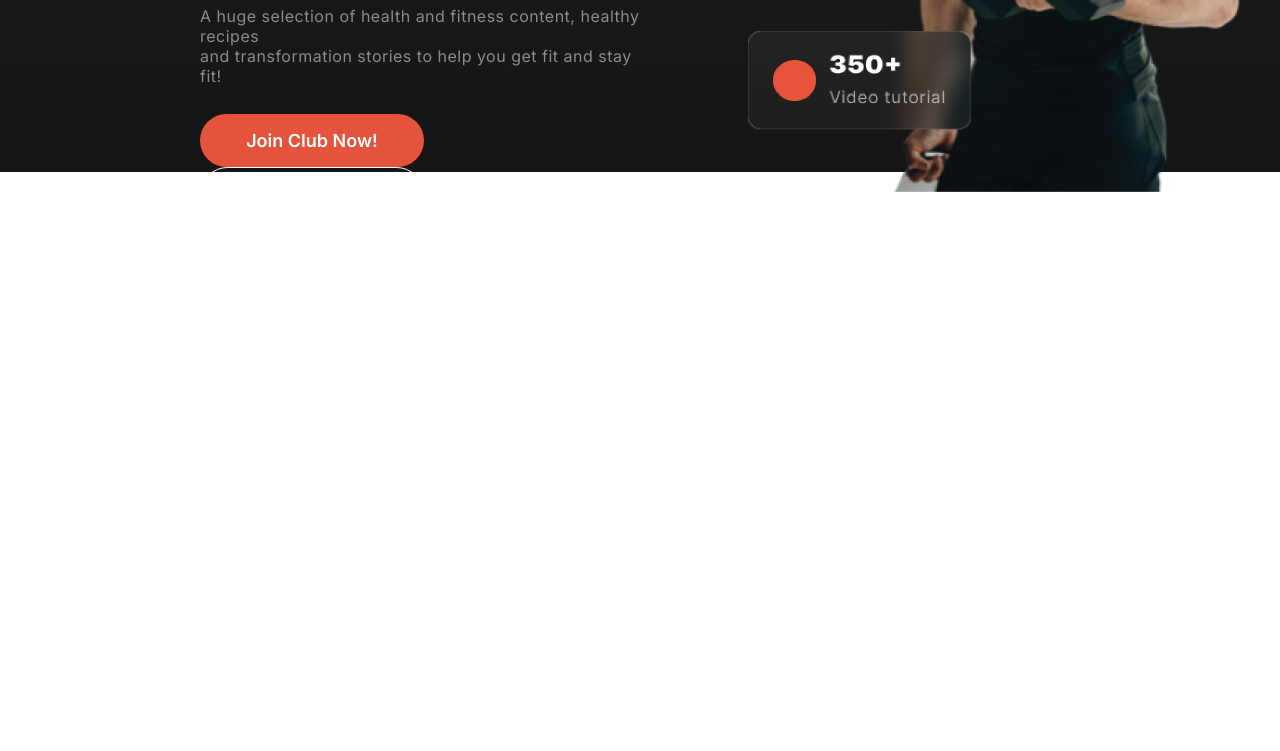
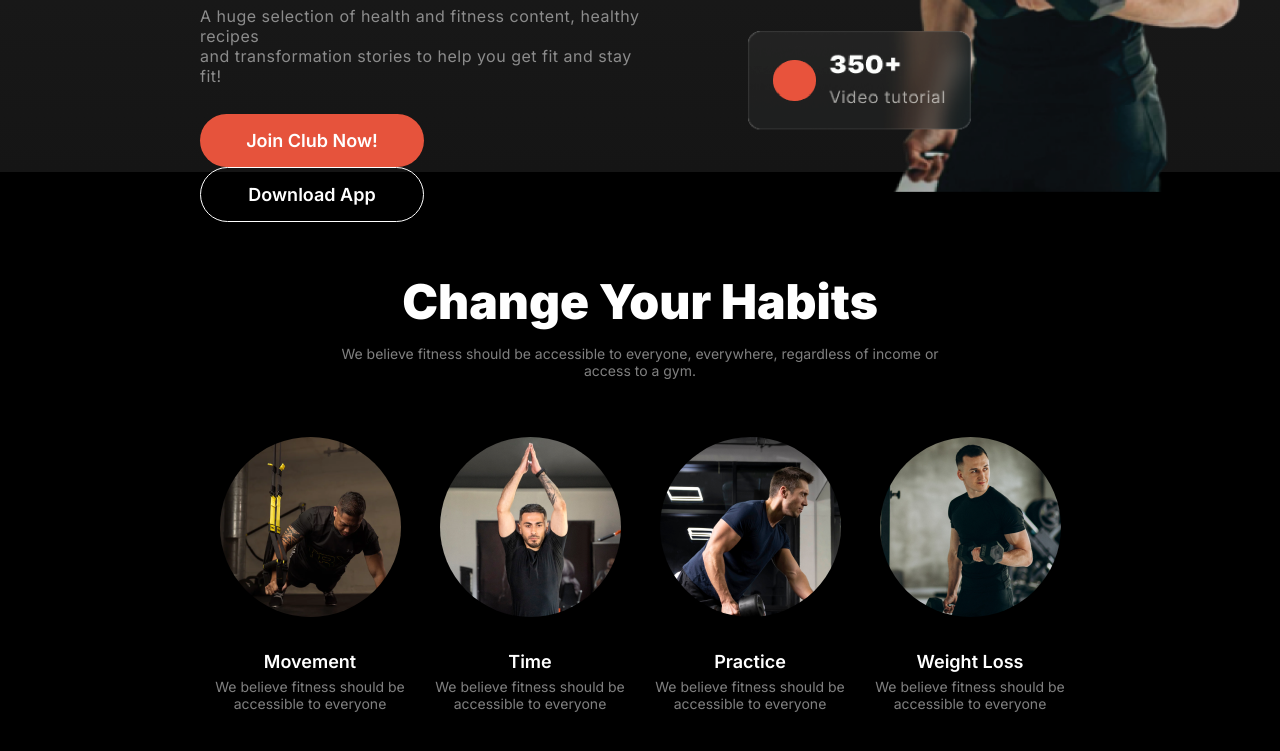
Before and after one commit to nafiulkabirbd/fitness-coach, a plain HTML site: page index.html in a window 1280 px wide. Shown: the part 563-1314 px from the top of the page. Before the commit the page ends 800 px from the top, so only its background shows below. Drawn offline with Linux system fonts and the light colour scheme.

Commit message:
habits section start

```diff
--- a/css/style.css
+++ b/css/style.css
@@ -129,3 +129,51 @@ nav a {
   margin-left: 100px;
 }
 /* banner style end */
+
+/* habits style start */
+.habits-container {
+  text-align: center;
+  background-color: #000;
+  padding: 100px 200px;
+}
+
+.habits-title {
+  color: #fff;
+  font-size: 48px;
+  font-weight: 900;
+}
+
+.habits-details {
+  color: rgba(255, 255, 255, 0.5);
+  text-align: center;
+  font-size: 14px;
+  font-weight: 400;
+  padding-top: 14px;
+}
+
+.habits-box {
+  display: flex;
+  justify-content: space-around;
+  align-items: center;
+  padding-top: 58px;
+}
+
+.habits-img {
+  border-radius: 50%;
+}
+
+.hb-title {
+  color: #fff;
+  font-size: 18px;
+  font-weight: 600;
+  padding-top: 30px;
+}
+
+.hb-details {
+  color: rgba(255, 255, 255, 0.5);
+  text-align: center;
+  font-size: 14px;
+  font-weight: 400;
+  padding-top: 6px;
+}
+/* habits style end */
--- a/index.html
+++ b/index.html
@@ -65,5 +65,53 @@
       <!-- banner section end -->
     </header>
     <!-- header section end -->
+
+    <!-- main section start -->
+    <main>
+      <!-- habits section start -->
+      <section>
+        <div class="habits-container">
+          <h2 class="habits-title">Change Your Habits</h2>
+          <p class="habits-details">
+            We believe fitness should be accessible to everyone, everywhere,
+            regardless of income or <br />
+            access to a gym.
+          </p>
+
+          <div class="habits-box">
+            <div>
+              <img src="images/image-1.png" alt="image-1" class="habits-img" />
+              <h3 class="hb-title">Movement</h3>
+              <h4 class="hb-details">
+                We believe fitness should be accessible to everyone
+              </h4>
+            </div>
+            <div>
+              <img src="images/image-2.png" alt="image-2" class="habits-img" />
+              <h3 class="hb-title">Time</h3>
+              <h4 class="hb-details">
+                We believe fitness should be accessible to everyone
+              </h4>
+            </div>
+            <div>
+              <img src="images/image-3.png" alt="image-3" class="habits-img" />
+              <h3 class="hb-title">Practice</h3>
+              <h4 class="hb-details">
+                We believe fitness should be accessible to everyone
+              </h4>
+            </div>
+            <div>
+              <img src="images/image-4.png" alt="image-4" class="habits-img" />
+              <h3 class="hb-title">Weight Loss</h3>
+              <h4 class="hb-details">
+                We believe fitness should be accessible to everyone
+              </h4>
+            </div>
+          </div>
+        </div>
+      </section>
+      <!-- habits section end -->
+    </main>
+    <!-- main section end -->
   </body>
 </html>
```
Also changed, not shown: images/image-1.png (renamed from images/image 3.png), images/image-2.png (renamed from images/image 2.png), images/image-3.png (renamed from images/image 4.png), images/image-4.png (renamed from images/image 5.png).
